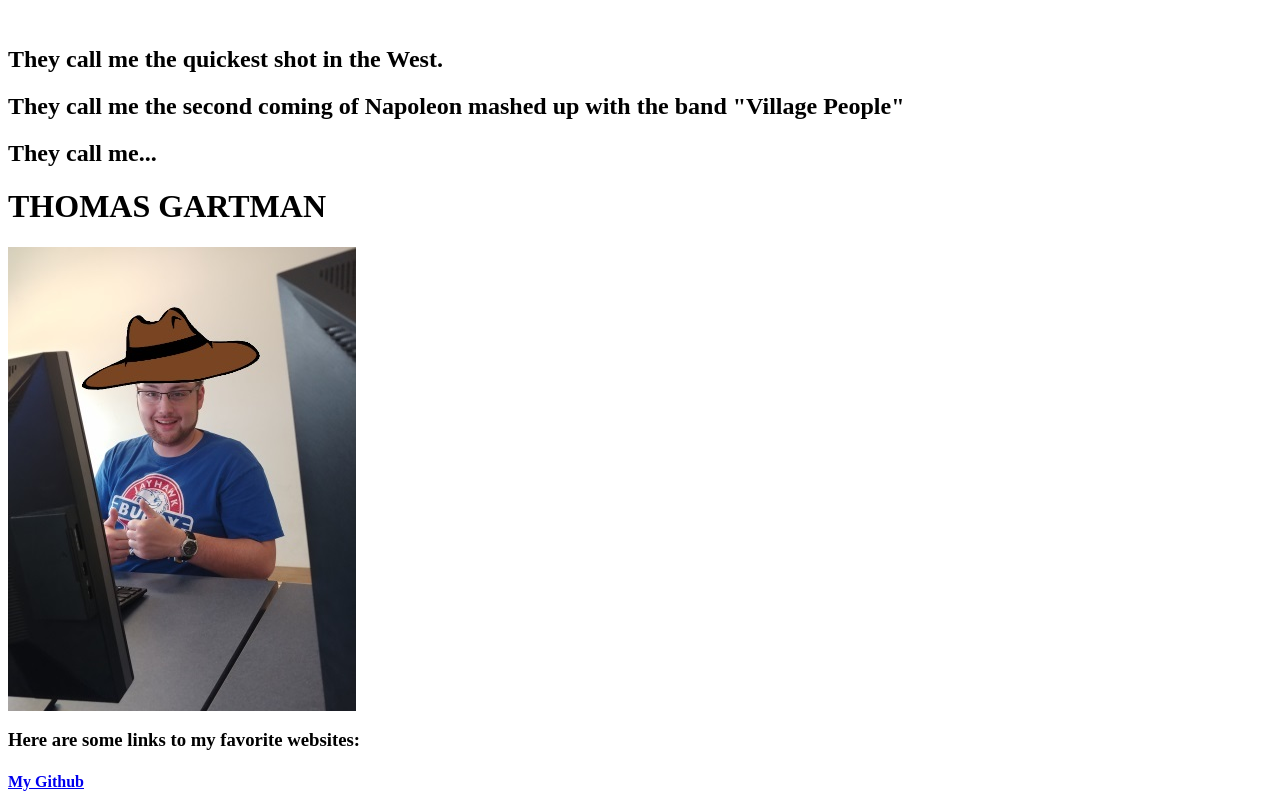
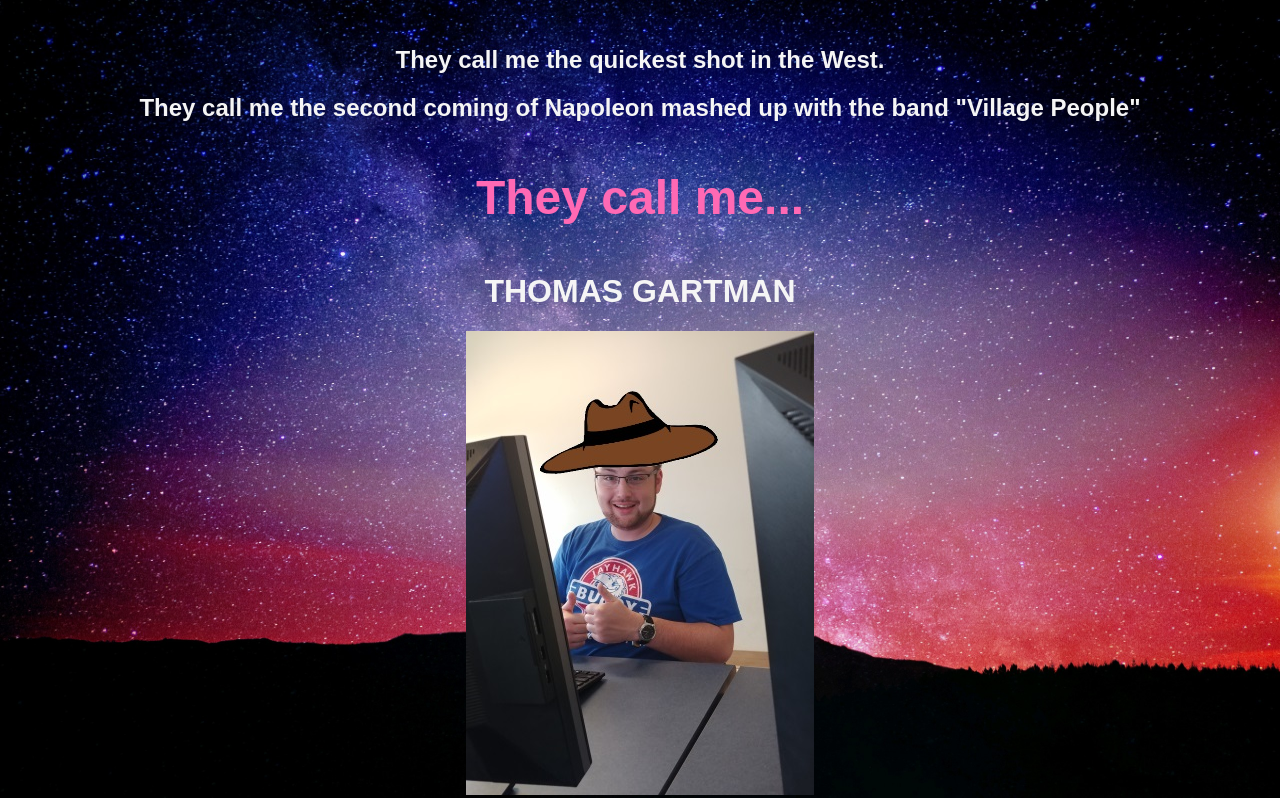
Before and after one commit to fcfcfcfcf/eecs448_lab3, a plain HTML site: page exercise3/exercise3.html in a window 1280 px wide. Shown: the top 798 px of the page. Drawn offline with Linux system fonts and the light colour scheme.

Commit message:
finished stylesheet

```diff
--- a/exercise3/exercise3.html
+++ b/exercise3/exercise3.html
@@ -1,23 +1,22 @@
 <html>
     <head>
-        <link href = "suave.css"
-              rel = "stylesheet"
-              type = "text/css/"/>
+            <link rel="stylesheet" type="text/css" href="suave.css">
     </head>
     <body>
        <br>
-       <div id = "intro/bio">
-            <h2>They call me the quickest shot in the West.</h2>
-            <h2>They call me the second coming of Napoleon mashed up with the band "Village People"</h2>
-            <h2>They call me...</h2>
+       <div class = "intro/bio">
+                <h2>They call me the quickest shot in the West.</h2>
+                <h2>They call me the second coming of Napoleon mashed up with the band "Village People"</h2>
+                <p class = "bold">They call me...</p>
+
        </div>
        <h1 id="name">THOMAS GARTMAN</h1>
-       <img id = "profile_picutre" src = "THOMAS_cowboy.jpg"><br>
+       <img id = "profile_picture" src = "THOMAS_cowboy.jpg"><br>
        <h3>Here are some links to my favorite websites:</h3>
        <h4 id="github_link"><a href="https://github.com/ThomasGartman">My Github</a></h4>
        <h4 id="bing_link"><a href = "https://bing.com/">My Favorite Search Engine :)</a></h4>
        <br>
-       <iframe id = "video" width="560" height="315" src="https://www.youtube.com/embed/I7Tps0M-l64" frameborder="0" allow="autoplay; encrypted-media" allowfullscreen></iframe>
+       <iframe id = "video" width="560" height="315" src="https://www.youtube.com/embed/bk-BPRXYk9g" frameborder="0" allow="autoplay; encrypted-media" allowfullscreen></iframe>
 
     </body>
 </html>
--- /dev/null
+++ b/exercise3/suave.css
@@ -0,0 +1,22 @@
+body
+{
+    text-align: center;
+    color: whitesmoke;
+    font-family: Arial;
+    background-image: url(nightsky.jpg);
+    background-size: 100%;
+    background-repeat: no-repeat;
+    background-attachment: fixed;
+}
+a{
+    color: hotpink;
+}
+img:hover{
+    zoom: 110%;
+}
+p.bold
+{
+    font-size: 36pt;
+    font-weight: bold;
+    color: hotpink;
+}
```
Also changed, not shown: exercise3/nightsky.jpg (added).
